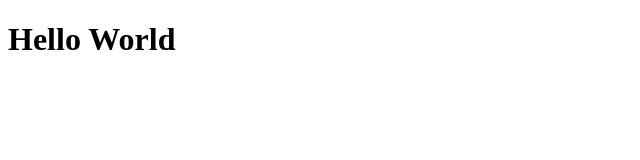
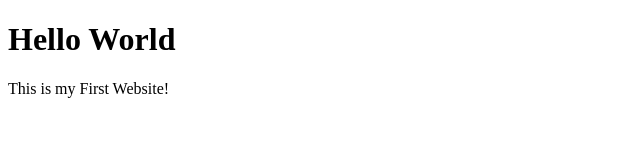
Before and after one commit to LPGLENDE/Hello-World, a plain HTML site: page index.html in a window 1280 px wide. Shown: the whole page, without its empty margins (0-640 px from the left). Drawn offline with Linux system fonts and the light colour scheme.

Commit message:
updated index.html

```diff
--- a/index.html
+++ b/index.html
@@ -7,5 +7,6 @@
 </head>
 <body>
     <h1>Hello World</h1>
+    <p>This is my First Website!</p>
 </body>
 </html>
```
